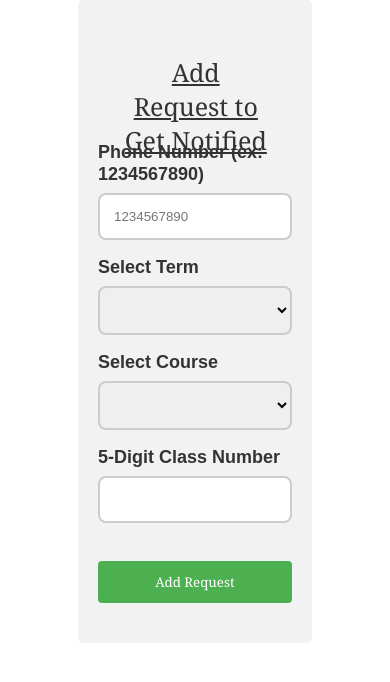
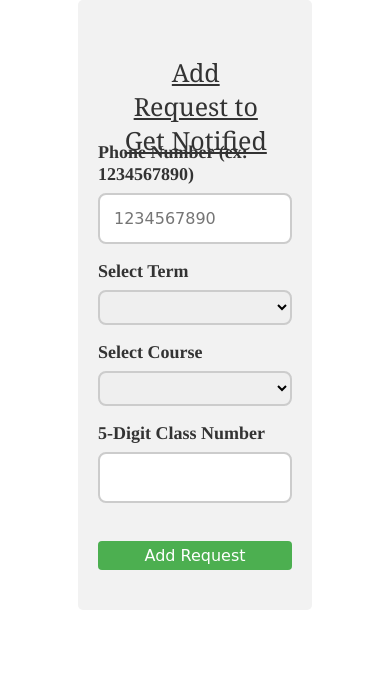
Before and after one commit to HamidurRahman1/OpenCC, a Flask app: template templates/request.html in a window 390 px wide. Shown: the top 682 px of the page. Run offline with Flask 2, Linux system fonts and the light colour scheme; the template is opened without the code that fills it, so the values that code supplies are empty; parts of the project's set-up code (start-up, migrations or seed data) failed here and were passed over; some libraries are stand-ins or nearby versions.

Commit message:
mobile compatible request form

```diff
--- a/static/css/style.css
+++ b/static/css/style.css
@@ -166,7 +166,7 @@ nav a:hover {
 }
 
 .request-form label {
-    font-family: fantasy;
+    font-family: Times, Serif, sans-serif;
     font-weight: bold;
     font-size: 18px;
 }
@@ -184,6 +184,12 @@ nav a:hover {
 
 #phone-number:hover, select:hover, #class-num-5:hover {
     background-color: lightgreen;
+}
+
+.request-form input, .request-form select {
+    padding: 5px;
+    font-size: 16px;
+    font-family: 'Lucida Casual', 'Comic Sans MS', sans-serif;
 }
 
 .submit-request {
@@ -271,7 +277,6 @@ nav a:hover {
     transition: 0.1s;
     color: black;
 }
-
 
 @media (max-width: 600px) {
     .footer .footer-all, .footer .footer-social {
```
